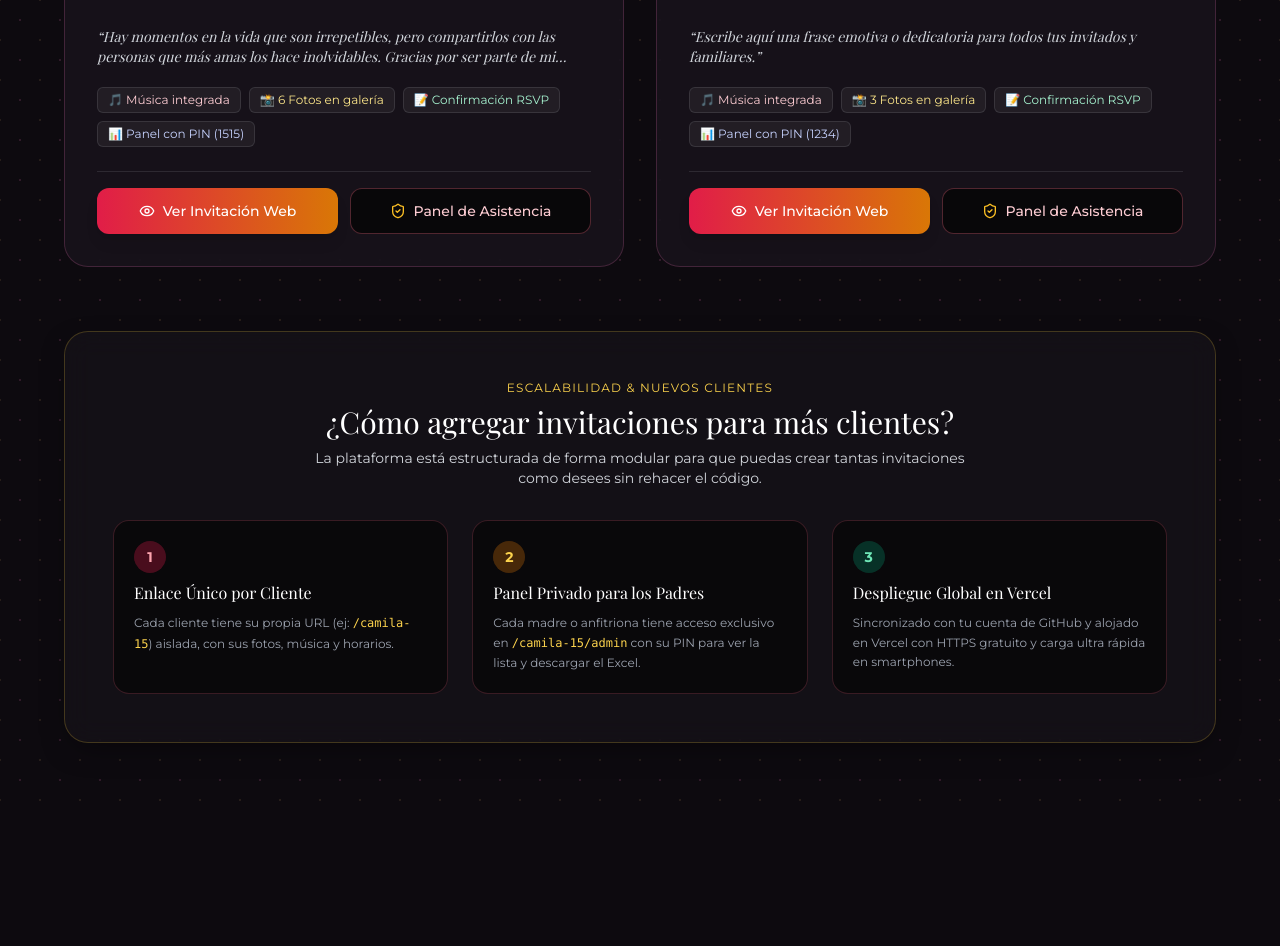
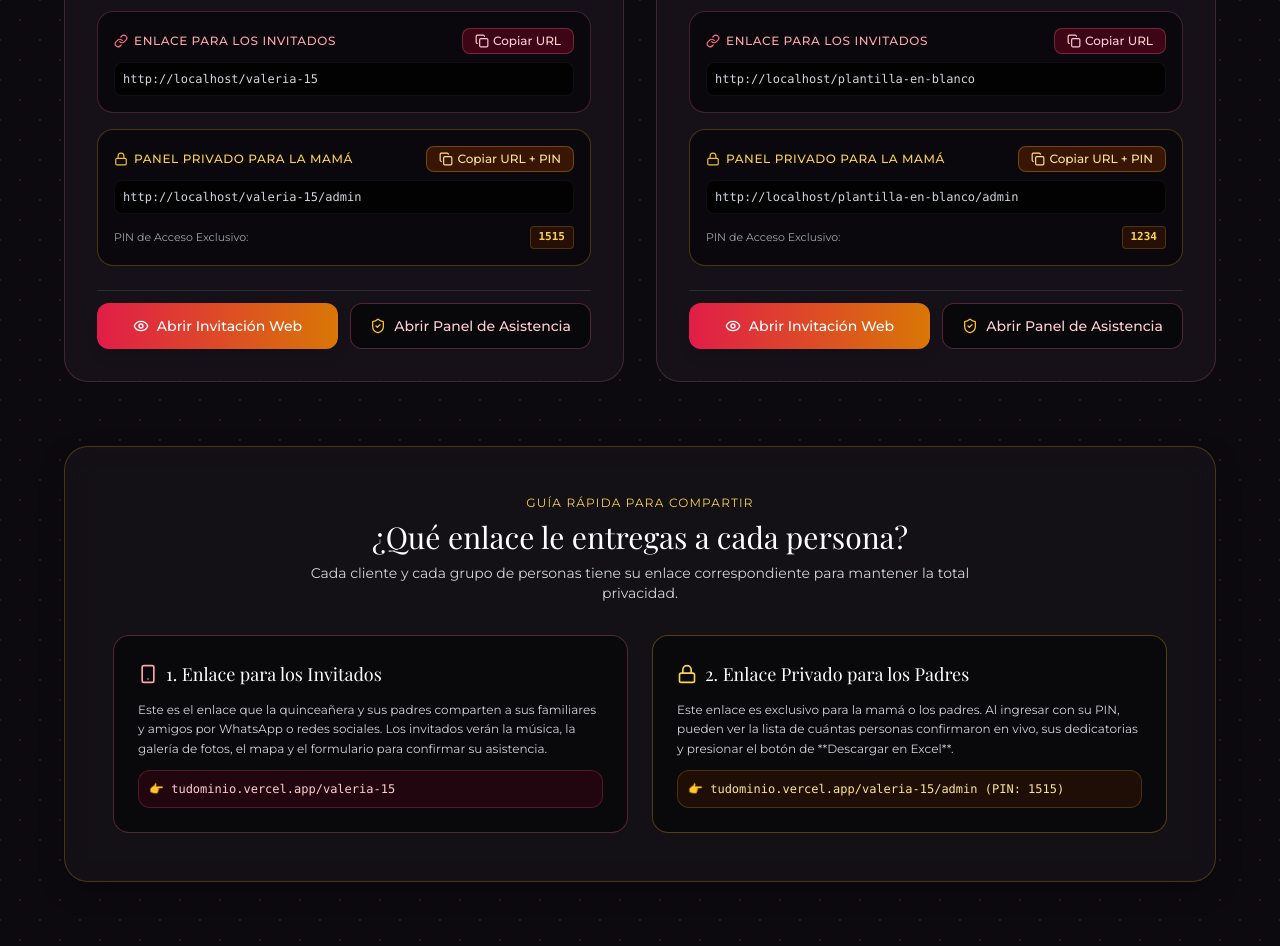
Before and after one commit to groonksync/Invitacion-Web, a Next.js app: page / in a window 1280 px wide. Shown: the part 640-1586 px from the top of the page. Before the commit the page ends 1447 px from the top, so only its background shows below. Built offline with nearby package versions, Linux system fonts and the light colour scheme; a web font is replaced by a local one.

Commit message:
feat: agregar cajas y botones de copiado rapido de URLs de invitacion y panel con PIN

```diff
--- a/app/page.tsx
+++ b/app/page.tsx
@@ -1,19 +1,49 @@
-import React from 'react';
+'use client';
+
+import React, { useState, useEffect } from 'react';
 import Link from 'next/link';
 import { getAllEvents } from '@/data/events';
-import { Sparkles, Eye, ShieldCheck, Heart, ArrowRight, Music, Download, Smartphone, Laptop } from 'lucide-react';
+import {
+  Sparkles,
+  Eye,
+  ShieldCheck,
+  Copy,
+  Check,
+  Share2,
+  ExternalLink,
+  Lock,
+  Link as LinkIcon,
+  Smartphone,
+  Send
+} from 'lucide-react';
 
 export default function HomePage() {
   const events = getAllEvents();
+  const [origin, setOrigin] = useState('');
+  const [copiedKey, setCopiedKey] = useState<string | null>(null);
+
+  useEffect(() => {
+    if (typeof window !== 'undefined') {
+      setOrigin(window.location.origin);
+    }
+  }, []);
+
+  const copyToClipboard = (text: string, key: string) => {
+    navigator.clipboard.writeText(text);
+    setCopiedKey(key);
+    setTimeout(() => {
+      setCopiedKey(null);
+    }, 2500);
+  };
 
   return (
-    <main className="min-h-screen bg-[#0d0a0f] text-gray-100 selection:bg-rose-500 selection:text-white sparkle-bg py-16 px-4 sm:px-6 lg:px-8">
+    <main className="min-h-screen bg-[#0d0a0f] text-gray-100 selection:bg-rose-500 selection:text-white sparkle-bg py-12 sm:py-16 px-4 sm:px-6 lg:px-8">
       <div className="max-w-6xl mx-auto space-y-16">
         {/* Cabecera Principal */}
         <div className="text-center max-w-3xl mx-auto space-y-4">
           <div className="inline-flex items-center gap-2 px-4 py-1.5 rounded-full bg-rose-950/80 border border-rose-400/30 text-rose-300 text-xs tracking-widest uppercase shadow-lg">
             <Sparkles className="w-4 h-4 text-amber-300 animate-spin" style={{ animationDuration: '6s' }} />
-            <span>Plataforma de Invitaciones Web Interactivas</span>
+            <span>Panel Central de Gestión de Invitaciones</span>
           </div>
 
           <h1 className="font-serif text-4xl sm:text-6xl text-white font-medium">
@@ -24,14 +54,16 @@ export default function HomePage() {
           </h1>
 
           <p className="text-gray-300 text-sm sm:text-base leading-relaxed">
-            Experiencias digitales inolvidables con música de fondo, galería de fotos en alta resolución, cronograma interactivo, mapas GPS y control de asistencia RSVP en tiempo real para los padres.
+            Administra tus invitaciones interactivas, copia los enlaces directos para los invitados y entrega a cada familia su panel privado de control de asistencia con PIN.
           </p>
         </div>
 
-        {/* Sección de Tarjetas con las Invitaciones Creadas */}
+        {/* Sección de Tarjetas con las Invitaciones y Enlaces de Copiado */}
         <div className="grid grid-cols-1 md:grid-cols-2 gap-8">
           {events.map((event) => {
             const isDemo = event.slug === 'valeria-15';
+            const invitationUrl = origin ? `${origin}/${event.slug}` : `/${event.slug}`;
+            const adminUrl = origin ? `${origin}/${event.slug}/admin` : `/${event.slug}/admin`;
 
             return (
               <div
@@ -41,7 +73,7 @@ export default function HomePage() {
                 }`}
               >
                 {/* Portada Miniatura */}
-                <div className="relative h-64 w-full overflow-hidden bg-black">
+                <div className="relative h-60 w-full overflow-hidden bg-black">
                   <img
                     src={event.heroImage}
                     alt={event.name}
@@ -72,36 +104,88 @@ export default function HomePage() {
                   </div>
                 </div>
 
-                {/* Contenido y Botones */}
+                {/* Contenido y Cajas de URLs para copiar */}
                 <div className="p-6 sm:p-8 flex-1 flex flex-col justify-between space-y-6">
-                  <div className="space-y-3 text-sm text-gray-300">
-                    <p className="line-clamp-2 italic font-serif">
-                      &ldquo;{event.phrase}&rdquo;
-                    </p>
+                  {/* Cajas de URLs directas */}
+                  <div className="space-y-4">
+                    {/* URL 1: Para los Invitados */}
+                    <div className="bg-black/50 border border-rose-400/25 rounded-2xl p-4 space-y-2">
+                      <div className="flex items-center justify-between">
+                        <span className="text-xs font-medium text-rose-300 flex items-center gap-1.5 uppercase tracking-wider">
+                          <LinkIcon className="w-3.5 h-3.5 text-rose-400" />
+                          <span>Enlace para los Invitados</span>
+                        </span>
+                        <button
+                          onClick={() => copyToClipboard(invitationUrl, `inv-${event.slug}`)}
+                          className="flex items-center gap-1 px-3 py-1 rounded-lg bg-rose-950/80 hover:bg-rose-900 border border-rose-400/30 text-rose-200 text-xs font-medium transition-colors"
+                        >
+                          {copiedKey === `inv-${event.slug}` ? (
+                            <>
+                              <Check className="w-3.5 h-3.5 text-green-400" />
+                              <span className="text-green-400">¡Copiado!</span>
+                            </>
+                          ) : (
+                            <>
+                              <Copy className="w-3.5 h-3.5" />
+                              <span>Copiar URL</span>
+                            </>
+                          )}
+                        </button>
+                      </div>
+                      <div className="p-2 rounded-lg bg-black/70 font-mono text-xs text-gray-300 truncate select-all border border-white/5">
+                        {invitationUrl}
+                      </div>
+                    </div>
 
-                    <div className="flex flex-wrap gap-2 pt-2 text-xs">
-                      <span className="px-2.5 py-1 rounded-md bg-white/5 border border-white/10 text-rose-200">
-                        🎵 Música integrada
-                      </span>
-                      <span className="px-2.5 py-1 rounded-md bg-white/5 border border-white/10 text-amber-200">
-                        📸 {event.gallery.length} Fotos en galería
-                      </span>
-                      <span className="px-2.5 py-1 rounded-md bg-white/5 border border-white/10 text-emerald-200">
-                        📝 Confirmación RSVP
-                      </span>
-                      <span className="px-2.5 py-1 rounded-md bg-white/5 border border-white/10 text-indigo-200">
-                        📊 Panel con PIN ({event.adminPin})
-                      </span>
+                    {/* URL 2: Para la Madre / Anfitriones */}
+                    <div className="bg-black/50 border border-amber-400/25 rounded-2xl p-4 space-y-2">
+                      <div className="flex items-center justify-between">
+                        <span className="text-xs font-medium text-amber-300 flex items-center gap-1.5 uppercase tracking-wider">
+                          <Lock className="w-3.5 h-3.5 text-amber-400" />
+                          <span>Panel Privado para la Mamá</span>
+                        </span>
+                        <button
+                          onClick={() =>
+                            copyToClipboard(
+                              `Hola! Aquí tienes el enlace de tu panel de control de asistencia para los 15 años de ${event.name}:\nEnlace: ${adminUrl}\nPIN de Acceso: ${event.adminPin}`,
+                              `admin-${event.slug}`
+                            )
+                          }
+                          className="flex items-center gap-1 px-3 py-1 rounded-lg bg-amber-950/80 hover:bg-amber-900 border border-amber-400/30 text-amber-200 text-xs font-medium transition-colors"
+                        >
+                          {copiedKey === `admin-${event.slug}` ? (
+                            <>
+                              <Check className="w-3.5 h-3.5 text-green-400" />
+                              <span className="text-green-400">¡Copiado con PIN!</span>
+                            </>
+                          ) : (
+                            <>
+                              <Copy className="w-3.5 h-3.5" />
+                              <span>Copiar URL + PIN</span>
+                            </>
+                          )}
+                        </button>
+                      </div>
+                      <div className="p-2 rounded-lg bg-black/70 font-mono text-xs text-gray-300 truncate select-all border border-white/5">
+                        {adminUrl}
+                      </div>
+                      <div className="flex items-center justify-between pt-1 text-[11px] text-gray-400">
+                        <span>PIN de Acceso Exclusivo:</span>
+                        <span className="font-mono font-bold text-amber-300 bg-amber-950/50 px-2 py-0.5 rounded border border-amber-400/20">
+                          {event.adminPin}
+                        </span>
+                      </div>
                     </div>
                   </div>
 
-                  <div className="grid grid-cols-1 sm:grid-cols-2 gap-3 pt-4 border-t border-white/10">
+                  {/* Botones de Acción (Ver en directo) */}
+                  <div className="grid grid-cols-1 sm:grid-cols-2 gap-3 pt-3 border-t border-white/10">
                     <Link
                       href={`/${event.slug}`}
                       className="flex items-center justify-center gap-2 py-3 px-4 rounded-xl bg-gradient-to-r from-rose-600 to-amber-600 hover:opacity-95 text-white text-sm font-medium text-center shadow-lg transition-all"
                     >
                       <Eye className="w-4 h-4" />
-                      <span>Ver Invitación Web</span>
+                      <span>Abrir Invitación Web</span>
                     </Link>
 
                     <Link
@@ -109,7 +193,7 @@ export default function HomePage() {
                       className="flex items-center justify-center gap-2 py-3 px-4 rounded-xl bg-black/60 hover:bg-rose-950/80 border border-rose-400/30 text-rose-200 hover:text-white text-sm font-medium text-center transition-all"
                     >
                       <ShieldCheck className="w-4 h-4 text-amber-400" />
-                      <span>Panel de Asistencia</span>
+                      <span>Abrir Panel de Asistencia</span>
                     </Link>
                   </div>
                 </div>
@@ -118,49 +202,45 @@ export default function HomePage() {
           })}
         </div>
 
-        {/* Sección Informativa: Cómo llevarlo a lo grande con más clientes */}
+        {/* Sección Informativa: Explicación de los Enlaces */}
         <div className="glass-card-gold rounded-3xl p-8 sm:p-12 space-y-8">
           <div className="text-center max-w-2xl mx-auto space-y-2">
             <span className="text-xs uppercase tracking-widest text-amber-300 font-sans block">
-              Escalabilidad & Nuevos Clientes
+              Guía Rápida para Compartir
             </span>
             <h2 className="font-serif text-2xl sm:text-3xl text-white font-medium">
-              ¿Cómo agregar invitaciones para más clientes?
+              ¿Qué enlace le entregas a cada persona?
             </h2>
             <p className="text-sm text-gray-300">
-              La plataforma está estructurada de forma modular para que puedas crear tantas invitaciones como desees sin rehacer el código.
+              Cada cliente y cada grupo de personas tiene su enlace correspondiente para mantener la total privacidad.
             </p>
           </div>
 
-          <div className="grid grid-cols-1 md:grid-cols-3 gap-6 text-sm">
-            <div className="p-5 rounded-2xl bg-black/50 border border-rose-400/20 space-y-2">
-              <div className="w-8 h-8 rounded-full bg-rose-600/30 text-rose-300 flex items-center justify-center font-bold">
-                1
+          <div className="grid grid-cols-1 md:grid-cols-2 gap-6 text-sm">
+            <div className="p-6 rounded-2xl bg-black/50 border border-rose-400/30 space-y-3">
+              <div className="flex items-center gap-2 text-rose-300 font-medium">
+                <Smartphone className="w-5 h-5" />
+                <h3 className="font-serif text-lg text-white">1. Enlace para los Invitados</h3>
               </div>
-              <h3 className="font-serif text-base text-white font-medium">Enlace Único por Cliente</h3>
-              <p className="text-gray-400 text-xs leading-relaxed">
-                Cada cliente tiene su propia URL (ej: <code className="text-amber-300 font-mono">/camila-15</code>) aislada, con sus fotos, música y horarios.
+              <p className="text-gray-300 text-xs leading-relaxed">
+                Este es el enlace que la quinceañera y sus padres comparten a sus familiares y amigos por WhatsApp o redes sociales. Los invitados verán la música, la galería de fotos, el mapa y el formulario para confirmar su asistencia.
               </p>
+              <div className="p-2.5 rounded-xl bg-rose-950/40 border border-rose-400/20 text-rose-200 text-xs font-mono">
+                👉 tudominio.vercel.app/valeria-15
+              </div>
             </div>
 
-            <div className="p-5 rounded-2xl bg-black/50 border border-rose-400/20 space-y-2">
-              <div className="w-8 h-8 rounded-full bg-amber-600/30 text-amber-300 flex items-center justify-center font-bold">
-                2
+            <div className="p-6 rounded-2xl bg-black/50 border border-amber-400/30 space-y-3">
+              <div className="flex items-center gap-2 text-amber-300 font-medium">
+                <Lock className="w-5 h-5" />
+                <h3 className="font-serif text-lg text-white">2. Enlace Privado para los Padres</h3>
               </div>
-              <h3 className="font-serif text-base text-white font-medium">Panel Privado para los Padres</h3>
-              <p className="text-gray-400 text-xs leading-relaxed">
-                Cada madre o anfitriona tiene acceso exclusivo en <code className="text-amber-300 font-mono">/camila-15/admin</code> con su PIN para ver la lista y descargar el Excel.
+              <p className="text-gray-300 text-xs leading-relaxed">
+                Este enlace es exclusivo para la mamá o los padres. Al ingresar con su PIN, pueden ver la lista de cuántas personas confirmaron en vivo, sus dedicatorias y presionar el botón de **Descargar en Excel**.
               </p>
-            </div>
-
-            <div className="p-5 rounded-2xl bg-black/50 border border-rose-400/20 space-y-2">
-              <div className="w-8 h-8 rounded-full bg-emerald-600/30 text-emerald-300 flex items-center justify-center font-bold">
-                3
+              <div className="p-2.5 rounded-xl bg-amber-950/40 border border-amber-400/20 text-amber-200 text-xs font-mono">
+                👉 tudominio.vercel.app/valeria-15/admin (PIN: 1515)
               </div>
-              <h3 className="font-serif text-base text-white font-medium">Despliegue Global en Vercel</h3>
-              <p className="text-gray-400 text-xs leading-relaxed">
-                Sincronizado con tu cuenta de GitHub y alojado en Vercel con HTTPS gratuito y carga ultra rápida en smartphones.
-              </p>
             </div>
           </div>
         </div>
```
